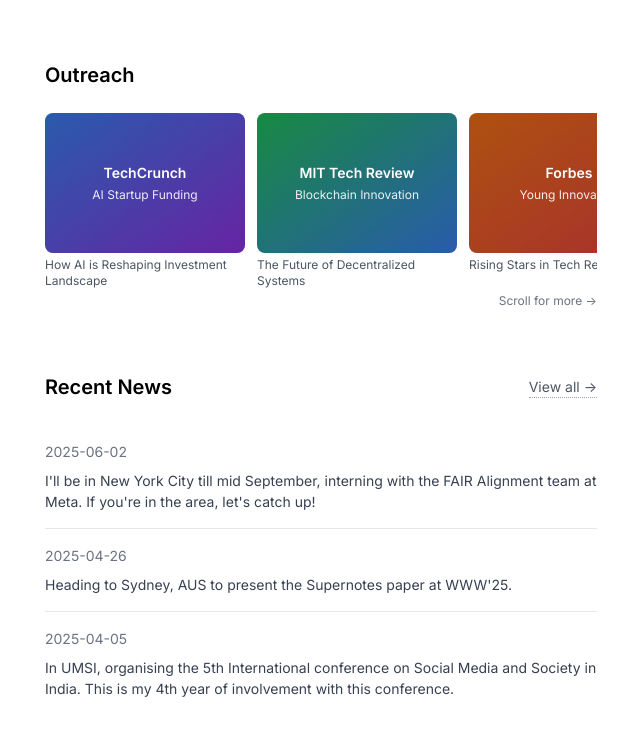
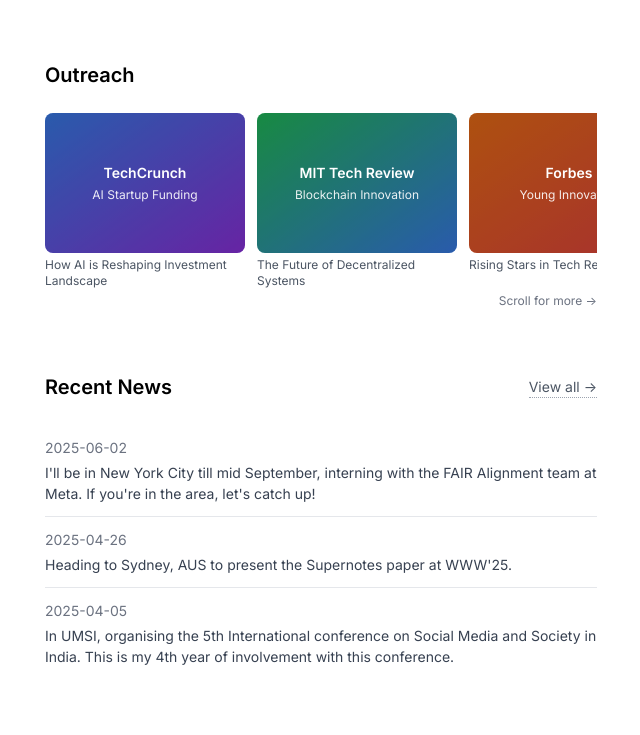
Before and after one commit to BaikunLeng/leonleng.github.io, a plain HTML site: page about.html in a window 1280 px wide. Shown: the part 882-1617 px from the top of the page, without its empty margins (319-959 px from the left). Drawn offline with nearby package versions, Linux system fonts and the light colour scheme.

Commit message:
Update about.html

```diff
--- a/about.html
+++ b/about.html
@@ -109,9 +109,9 @@ body {
   }
 }
 
-/* News item styles */
+/* News item styles - 调整为更紧凑的间距 */
 .news-item {
-  padding: 1rem 0;
+  padding: 0.75rem 0;
   border-bottom: 1px solid #e5e7eb;
 }
 
@@ -122,7 +122,7 @@ body {
 .news-date {
   color: #6b7280;
   font-size: 0.875rem;
-  margin-bottom: 0.5rem;
+  margin-bottom: 0.25rem;
 }
 
 .news-content {
```
